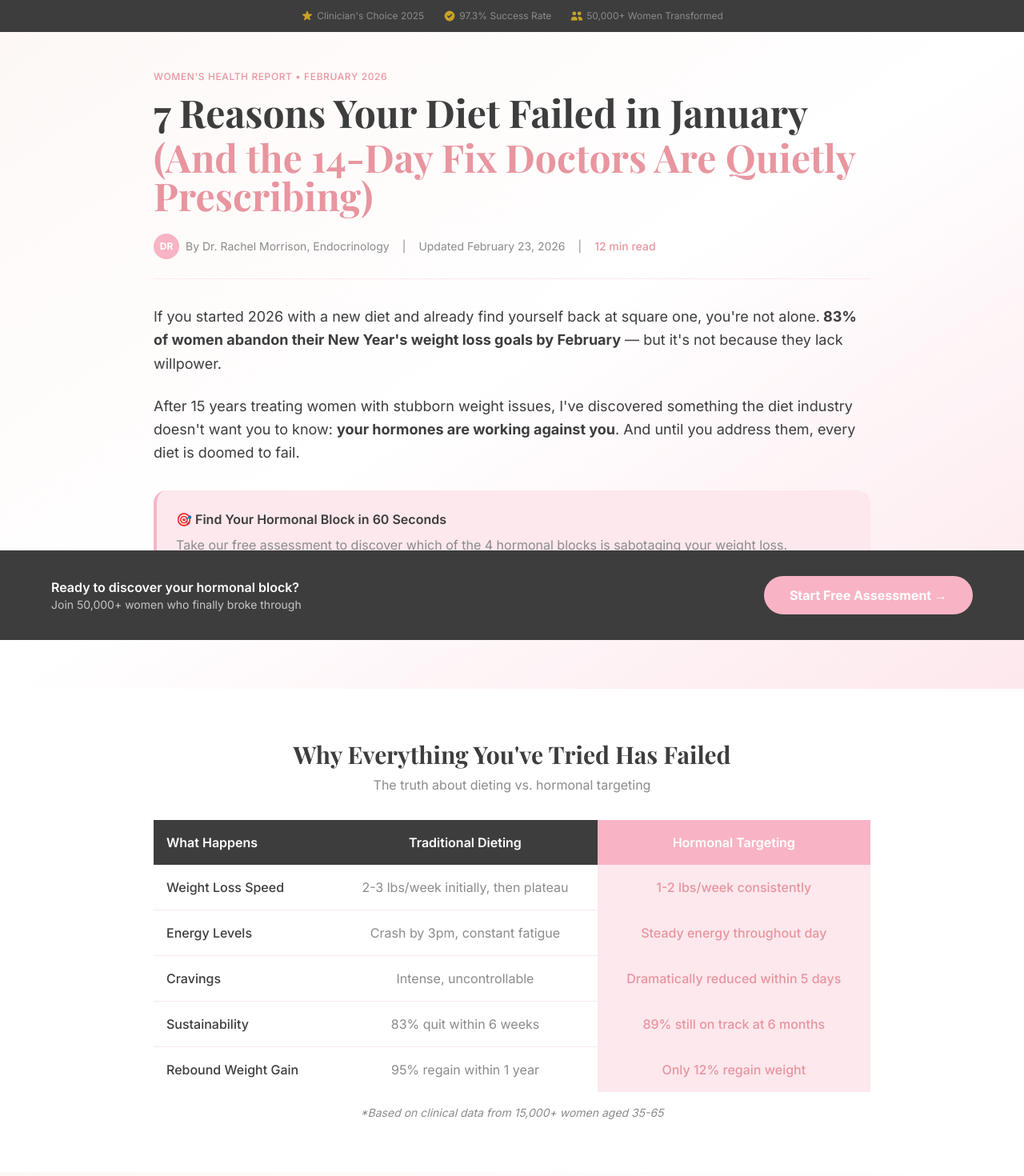
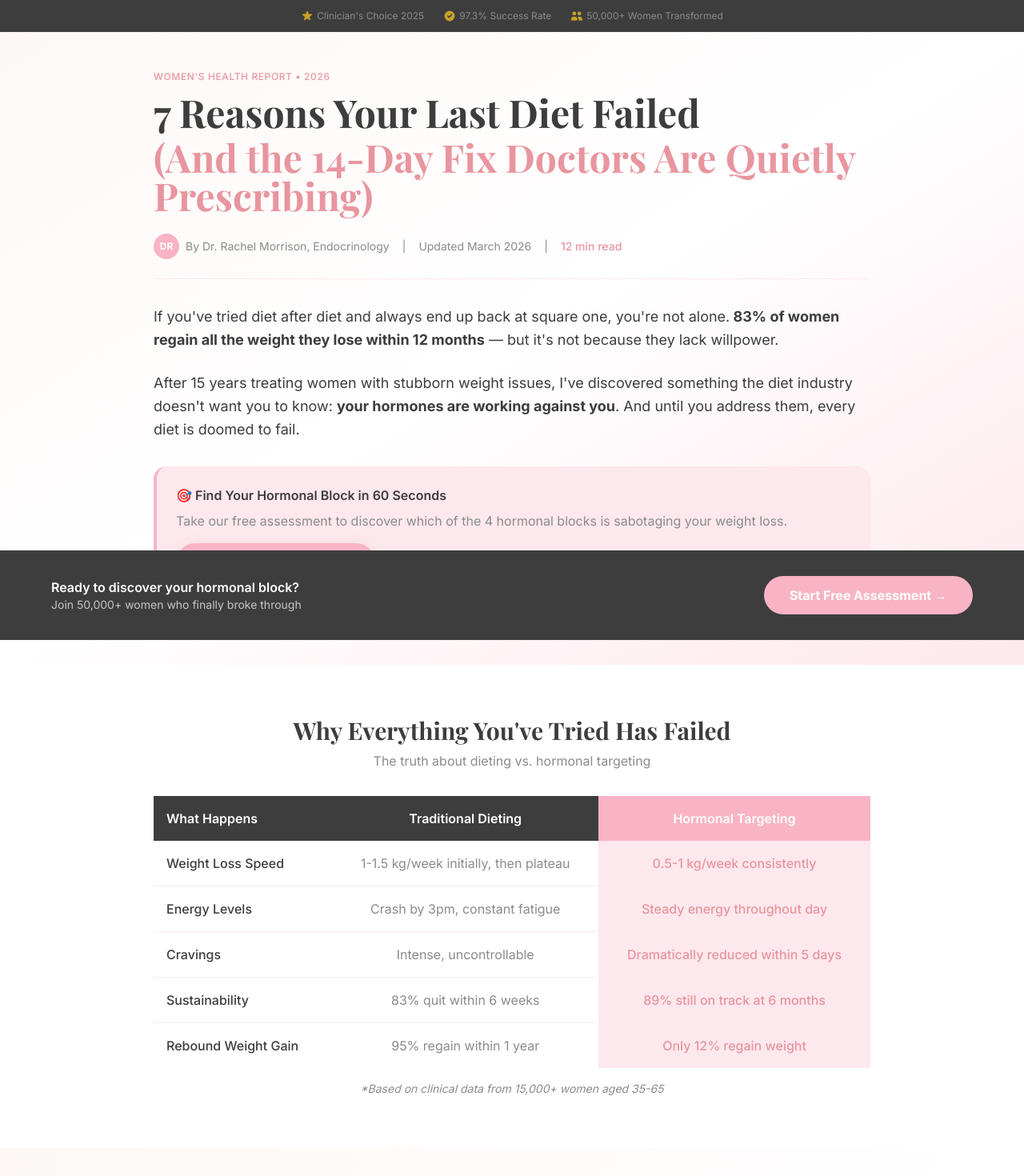
Before and after one commit to glen-don2/glp1-feminine-funnel, a Next.js app: page / in a window 1280 px wide. Shown: the top 1470 px of the page at 80% size. Built offline with nearby package versions, Linux system fonts and the light colour scheme; a web font is replaced by a local one.

Commit message:
Update advertorial: remove January angle, switch to metric system

```diff
--- a/src/app/page.tsx
+++ b/src/app/page.tsx
@@ -26,9 +26,9 @@ export default function AdvertorialPage() {
       {/* Hero Section - Editorial Style */}
       <section className="py-12 px-4 bg-gradient-to-br from-feminine-cream via-white to-feminine-pink-light">
         <div className="max-w-4xl mx-auto">
-          <p className="text-feminine-pink-dark font-medium mb-3 tracking-wider uppercase text-xs">Women&apos;s Health Report • February 2026</p>
+          <p className="text-feminine-pink-dark font-medium mb-3 tracking-wider uppercase text-xs">Women&apos;s Health Report • 2026</p>
           <h1 className="font-display text-3xl md:text-4xl lg:text-5xl font-bold text-feminine-charcoal mb-6 leading-tight">
-            7 Reasons Your Diet Failed in January
+            7 Reasons Your Last Diet Failed
             <span className="text-feminine-pink-dark block mt-2">(And the 14-Day Fix Doctors Are Quietly Prescribing)</span>
           </h1>
 
@@ -39,15 +39,15 @@ export default function AdvertorialPage() {
               By Dr. Rachel Morrison, Endocrinology
             </span>
             <span>|</span>
-            <span>Updated February 23, 2026</span>
+            <span>Updated March 2026</span>
             <span>|</span>
             <span className="text-feminine-pink-dark font-medium">12 min read</span>
           </div>
 
           {/* Opening Hook */}
           <p className="text-lg text-feminine-charcoal leading-relaxed mb-6">
-            If you started 2026 with a new diet and already find yourself back at square one, you&apos;re not alone.
-            <strong> 83% of women abandon their New Year&apos;s weight loss goals by February</strong> — but it&apos;s not because they lack willpower.
+            If you&apos;ve tried diet after diet and always end up back at square one, you&apos;re not alone.
+            <strong> 83% of women regain all the weight they lose within 12 months</strong> — but it&apos;s not because they lack willpower.
           </p>
           <p className="text-lg text-feminine-charcoal leading-relaxed mb-8">
             After 15 years treating women with stubborn weight issues, I&apos;ve discovered something the diet industry doesn&apos;t want you to know: <strong>your hormones are working against you</strong>. And until you address them, every diet is doomed to fail.
@@ -84,8 +84,8 @@ export default function AdvertorialPage() {
               <tbody>
                 <tr className="border-b border-feminine-pink-light">
                   <td className="p-4 font-medium text-feminine-charcoal">Weight Loss Speed</td>
-                  <td className="p-4 text-center text-feminine-gray-soft">2-3 lbs/week initially, then plateau</td>
-                  <td className="p-4 text-center bg-feminine-pink-light font-medium text-feminine-pink-dark">1-2 lbs/week consistently</td>
+                  <td className="p-4 text-center text-feminine-gray-soft">1-1.5 kg/week initially, then plateau</td>
+                  <td className="p-4 text-center bg-feminine-pink-light font-medium text-feminine-pink-dark">0.5-1 kg/week consistently</td>
                 </tr>
                 <tr className="border-b border-feminine-pink-light">
                   <td className="p-4 font-medium text-feminine-charcoal">Energy Levels</td>
@@ -298,7 +298,7 @@ export default function AdvertorialPage() {
                 <div className="w-10 h-10 bg-feminine-pink rounded-full flex items-center justify-center text-white font-bold">S</div>
                 <div>
                   <p className="font-semibold text-feminine-charcoal text-sm">Sarah M.</p>
-                  <p className="text-xs text-feminine-pink-dark">Lost 23 lbs in 8 weeks</p>
+                  <p className="text-xs text-feminine-pink-dark">Lost 10 kg in 8 weeks</p>
                 </div>
               </div>
             </div>
@@ -314,7 +314,7 @@ export default function AdvertorialPage() {
                 <div className="w-10 h-10 bg-feminine-pink rounded-full flex items-center justify-center text-white font-bold">J</div>
                 <div>
                   <p className="font-semibold text-feminine-charcoal text-sm">Jennifer L.</p>
-                  <p className="text-xs text-feminine-pink-dark">Lost 18 lbs in 6 weeks</p>
+                  <p className="text-xs text-feminine-pink-dark">Lost 8 kg in 6 weeks</p>
                 </div>
               </div>
             </div>
@@ -330,7 +330,7 @@ export default function AdvertorialPage() {
                 <div className="w-10 h-10 bg-feminine-pink rounded-full flex items-center justify-center text-white font-bold">M</div>
                 <div>
                   <p className="font-semibold text-feminine-charcoal text-sm">Maria K.</p>
-                  <p className="text-xs text-feminine-pink-dark">Lost 31 lbs in 12 weeks</p>
+                  <p className="text-xs text-feminine-pink-dark">Lost 14 kg in 12 weeks</p>
                 </div>
               </div>
             </div>
```
